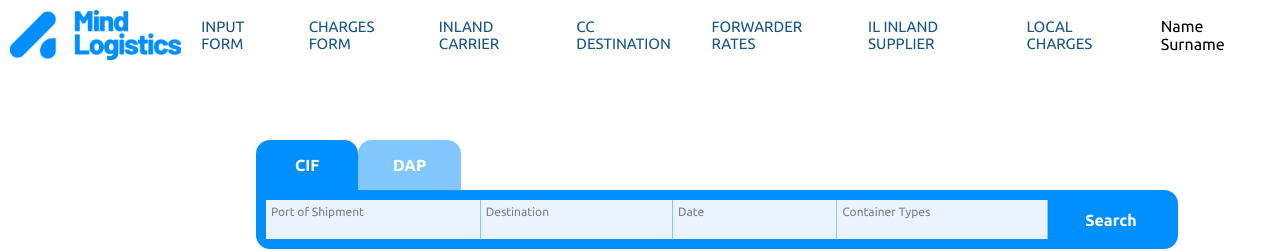
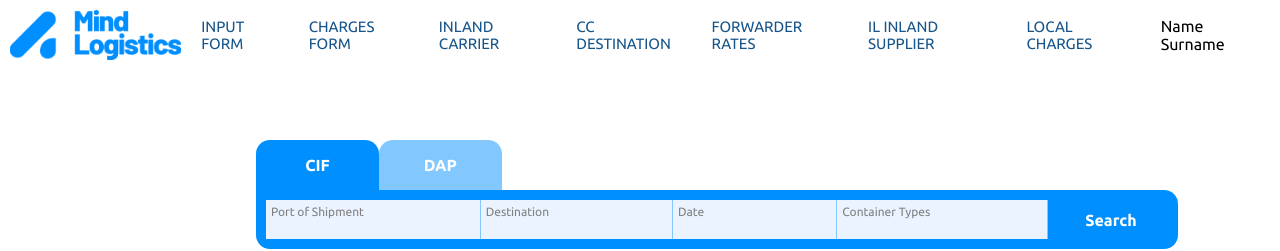
Before and after one commit to mukhamedovabdulaziz/Authorization, a React (Create React App) app: page /simulator in a window 1280 px wide. Shown: the top 251 px of the page. Built offline with nearby package versions, Linux system fonts and the light colour scheme.

Commit message:
add onClick event

```diff
--- a/src/components/Simulator/Content/Content.jsx
+++ b/src/components/Simulator/Content/Content.jsx
@@ -1,12 +1,27 @@
-import React from 'react';
+import React, {useState} from 'react';
 import s from "./Content.module.css";
 
 function Content() {
+
+  const [isActive, setIsActive] = useState(true);
+
+  const handleClick = () => {
+    setIsActive(current => !current);
+  };
+
+  const cifStyle = {
+    backgroundColor: isActive ? "#008fff" : "#82c8ff"
+  }
+
+  const dapStyle = {
+    backgroundColor: isActive? "#82c8ff" : "#008fff"
+  }
+
   return (
     <section className={s.content}>
       <div className={s.tabs}>
-        <div className={s.cif} id="cif">CIF</div>
-        <div className={s.dap} id="dap">DAP</div>
+        <button type="button" className={s.cif} style={cifStyle} onClick={handleClick}>CIF</button>
+        <button type="button" className={s.dap} style={dapStyle} onClick={handleClick}>DAP</button>
       </div>
 
       <div className={s.searchBar}>
--- a/src/components/Simulator/Content/Content.module.css
+++ b/src/components/Simulator/Content/Content.module.css
@@ -4,18 +4,13 @@
 
 .cif,
 .dap {
-    background-color: #008fff;
     color: #fff;
     padding: 1rem;
-    width: 10%;
+    width: 12%;
     text-align: center;
     border: none;
     border-radius: 14px 14px 0 0;
     font-weight: bold;
-}
-
-.dap {
-    background-color: #82c8ff;
 }
 
 .tabs {
```
